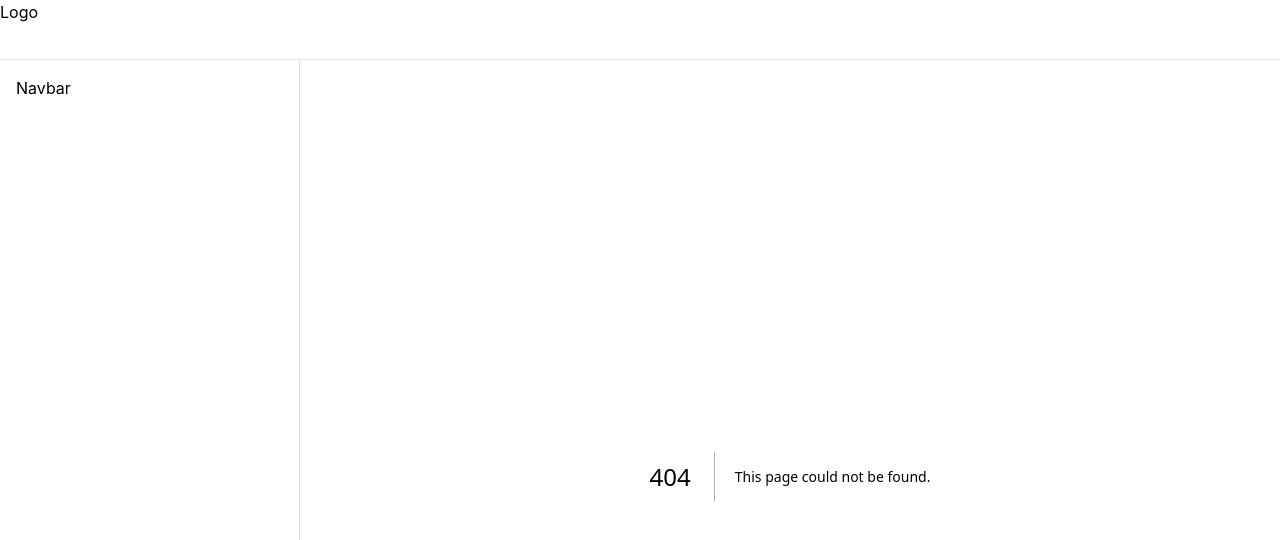
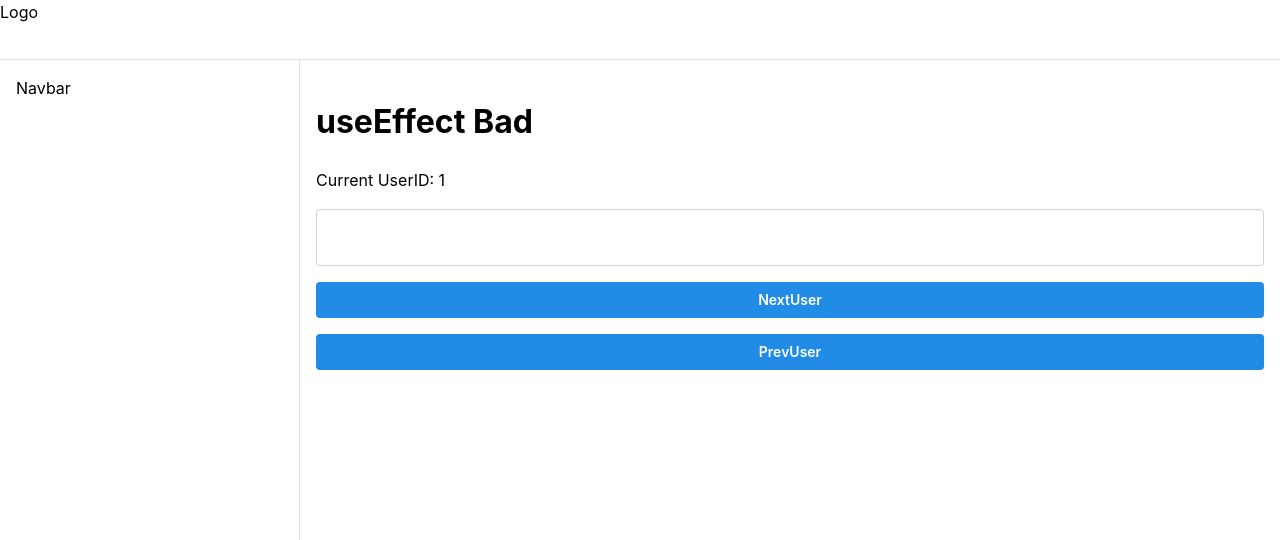
Before and after one commit to hiropi1224/monorepo-react, a Next.js app in the folder apps/web/: page /bad in a window 1280 px wide. Before the commit this address had no page. Shown: the top 540 px of the page. Built offline with nearby package versions, Linux system fonts and the light colour scheme.

Commit message:
✨ keyを使ったコンポーネントのリセット

```diff
--- /dev/null
+++ b/apps/web/app/bad/page.tsx
@@ -0,0 +1,10 @@
+import { BadPractice } from "../../components/bad-practice/bad-practice";
+
+export default function BadPage(): JSX.Element {
+  return (
+    <main>
+      <h1>useEffect Bad</h1>
+      <BadPractice />
+    </main>
+  );
+}
--- /dev/null
+++ b/apps/web/components/bad-practice/bad-practice.tsx
@@ -0,0 +1,37 @@
+"use client";
+
+import { Button, Stack, Textarea, Text } from "@mantine/core";
+import { ReactNode, useEffect, useState } from "react";
+
+export function BadPractice() {
+  const [user, setUserId] = useState(1);
+  return (
+    <Stack>
+      <Profile userId={user} />
+      <Button onClick={() => setUserId((prev) => prev + 1)}>NextUser</Button>
+      <Button onClick={() => setUserId((prev) => prev - 1)}>PrevUser</Button>
+    </Stack>
+  );
+}
+
+function Profile({
+  userId,
+  children,
+}: {
+  userId: number;
+  children?: ReactNode;
+}) {
+  const [comment, setComment] = useState("");
+
+  useEffect(() => {
+    setComment("");
+  }, [userId]);
+
+  return (
+    <Stack>
+      {children}
+      <Text>Current UserID: {userId}</Text>
+      <Textarea value={comment} onChange={(e) => setComment(e.target.value)} />
+    </Stack>
+  );
+}
--- /dev/null
+++ b/apps/web/components/bad-practice/index.ts
@@ -0,0 +1 @@
+export { BadPractice } from "./bad-practice";
--- /dev/null
+++ b/apps/web/components/best-practice/index.ts
@@ -0,0 +1 @@
+export { BestPractice } from "./best-practice";
```
Also changed, not shown: apps/web/app/best/page.tsx (added, +10 -0 lines), apps/web/components/best-practice/best-practice.tsx (added, +33 -0 lines).
